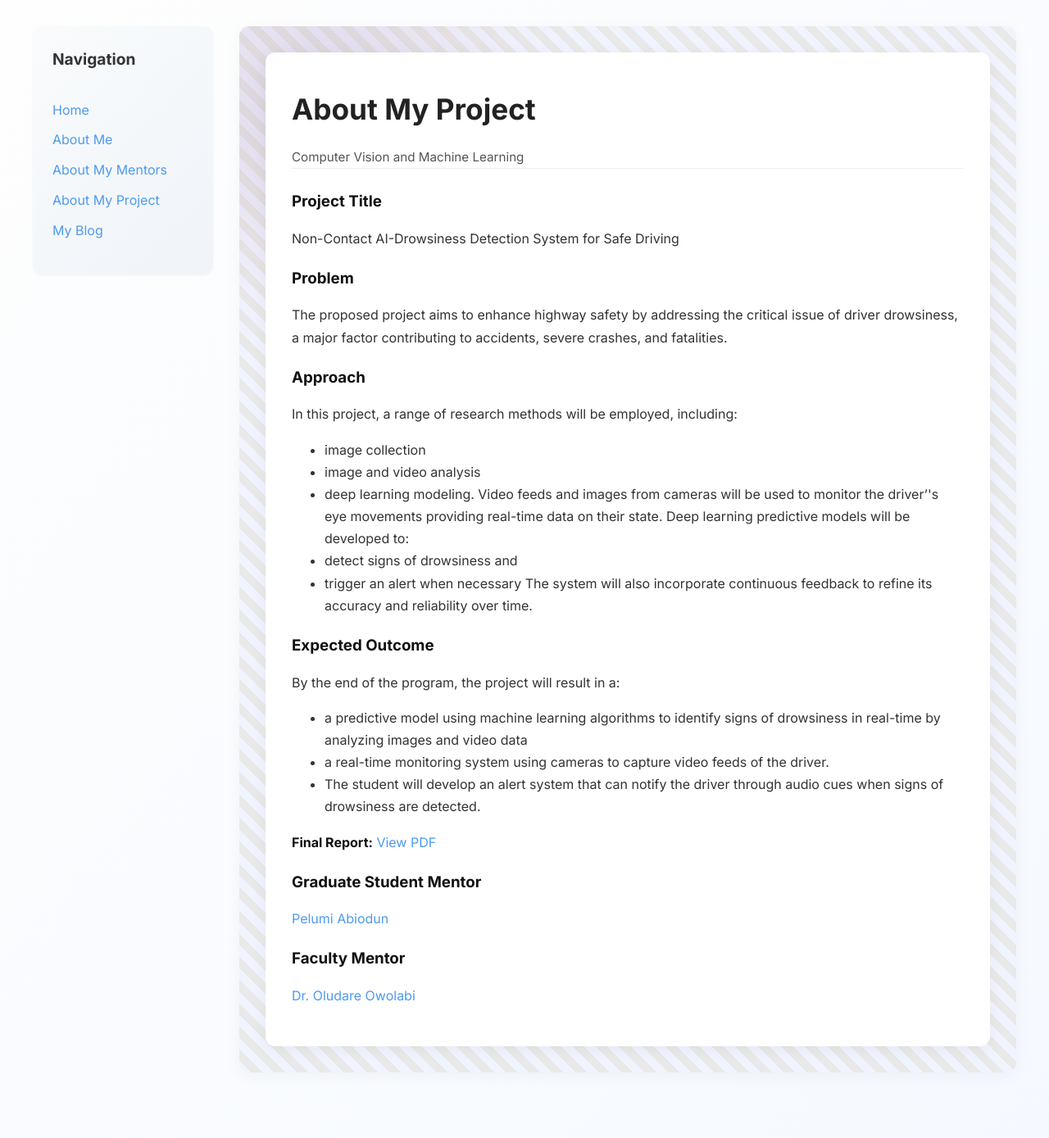
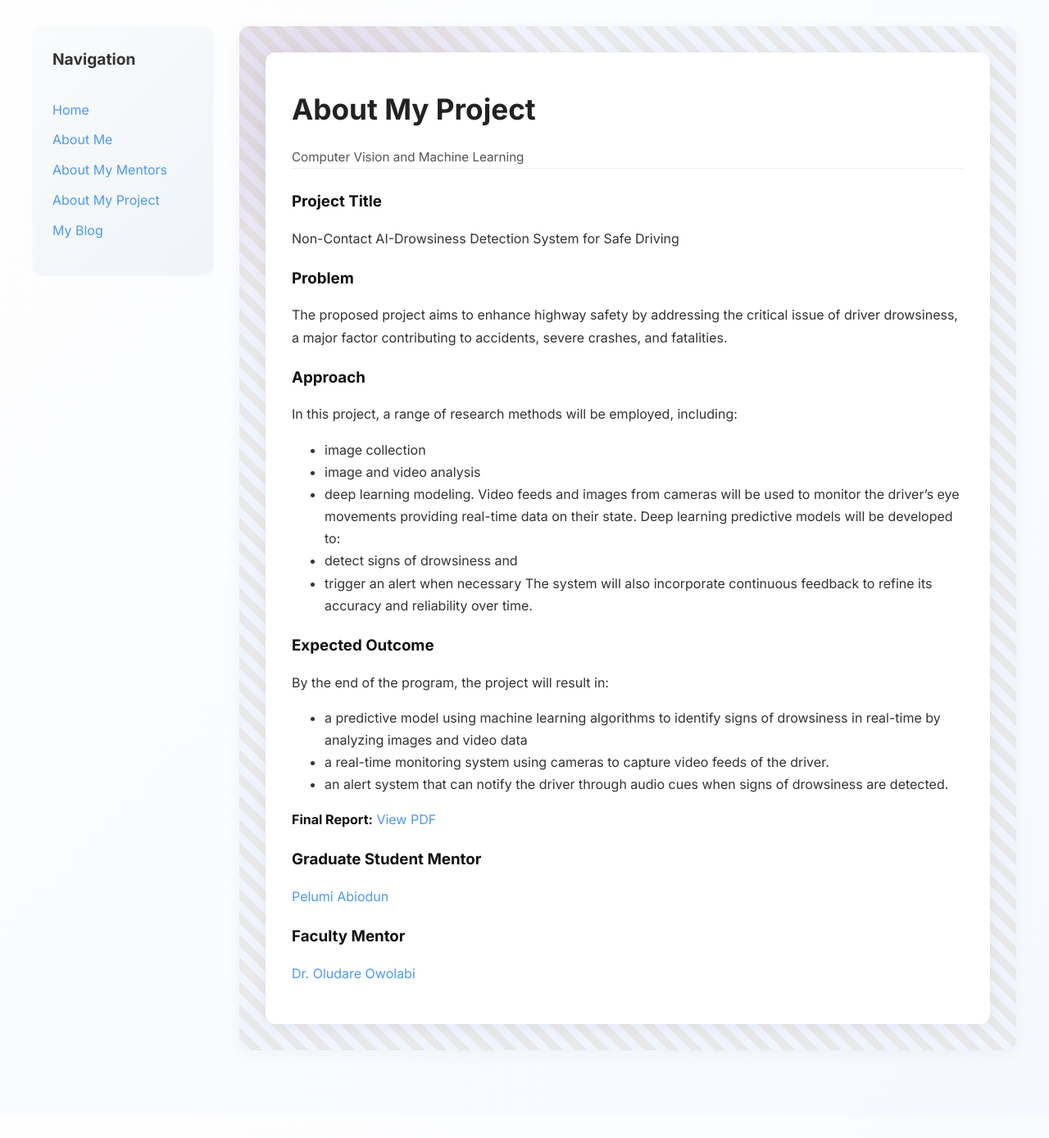
Before and after one commit to toxhi/toxhi.github.io, a Jekyll site: the page built from pages/about-my-project.md, in a window 1280 px wide. Shown: the whole page at 82% size. Built offline with Jekyll 4.4.1, drawn with Linux system fonts in a browser that asks for light colours; after the commit the page ends 1362 px from its top, so only the background shows below that.

Commit message:
Update about-my-project.md

```diff
--- a/pages/about-my-project.md
+++ b/pages/about-my-project.md
@@ -14,24 +14,24 @@
     -  image collection
     -  image and video analysis
     -  deep learning modeling.
-    Video feeds and images from cameras will be used to monitor the driver'&#39;s eye movements providing real-time data on their state. Deep learning predictive models will be developed to:
+  Video feeds and images from cameras will be used to monitor the driver's eye movements providing real-time data on their state. Deep learning predictive models will be developed to:
     -  detect signs of drowsiness and
     -  trigger an alert when necessary
-    The system will also incorporate continuous feedback to refine its accuracy and reliability over time.
+  The system will also incorporate continuous feedback to refine its accuracy and reliability over time.
 
 outcome: |
-  By the end of the program, the project will result in a:
+  By the end of the program, the project will result in:
     -  a predictive model using machine learning algorithms to identify signs of drowsiness in real-time by analyzing images and video data
     -  a real-time monitoring system using cameras to capture video feeds of the driver.
-    -  The student will develop an alert system that can notify the driver through audio cues when signs of drowsiness are detected.
+    -  an alert system that can notify the driver through audio cues when signs of drowsiness are detected.
 
 final_report_url: https://dl.icdst.org/pdfs/files/22e390b2eb0c8e951f3a742fda5b2d1d.pdf
 
 grad_mentor:
   name: Pelumi Abiodun
-  linkedin: https://linkedin.com/in/jamal-carter](https://www.linkedin.com/in/abiodunpo/
+  linkedin: https://linkedin.com/in/abiodunpo/
 
 faculty_mentor:
   name: Dr. Oludare Owolabi
-  linkedin: https://linkedin.com/in/dr-elijah-freeman](https://www.linkedin.com/in/oludare-owolabi-pe-mchit-reg-engr-coren-6766a299/
+  linkedin: https://linkedin.com/in/oludare-owolabi-pe-mchit-reg-engr-coren-6766a299/
 ---
```
